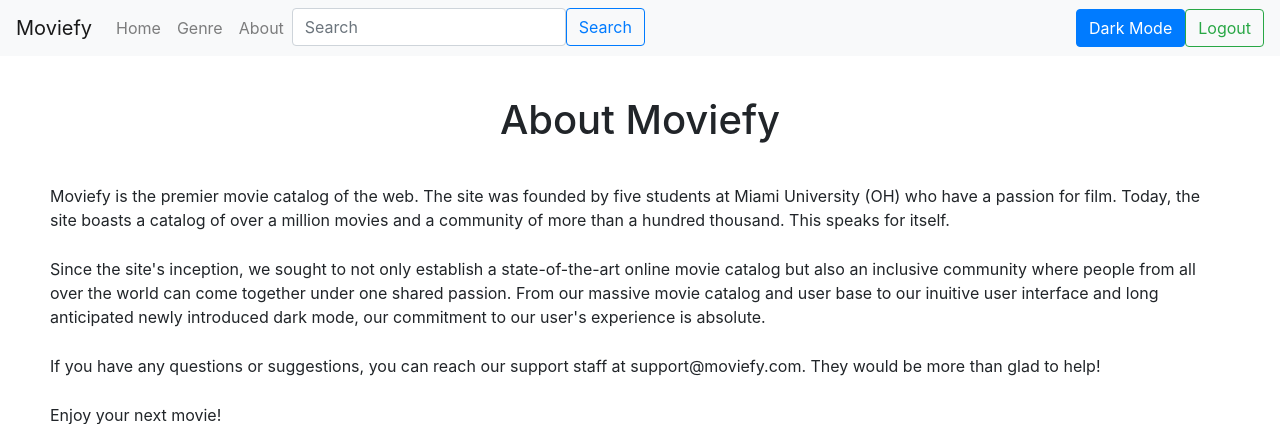
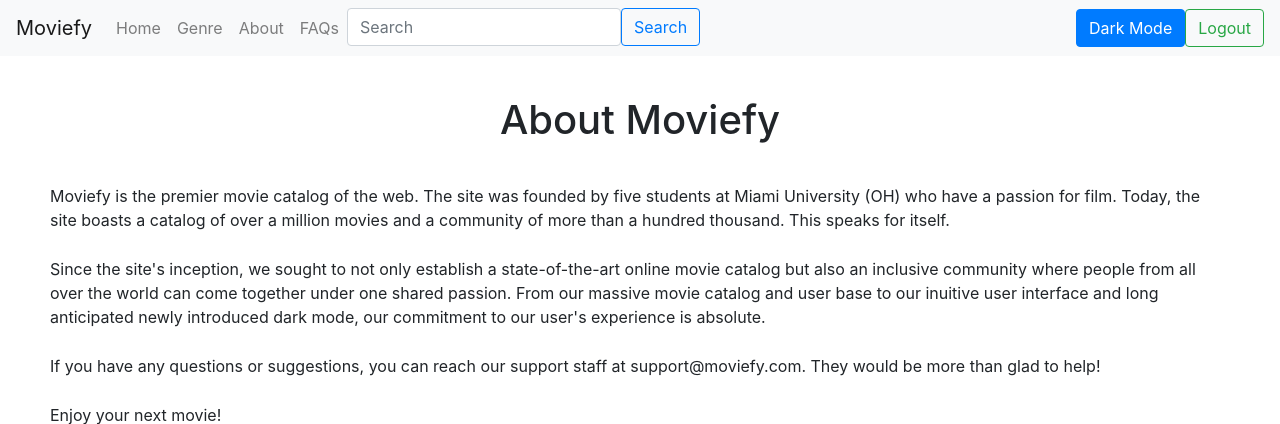
Before and after one commit to jonesn5/Moviefy, a PHP site: page /about.php in a window 1280 px wide. Shown: the top 424 px of the page. Run offline with PHP 8.4, Linux system fonts and the light colour scheme; some libraries are stand-ins or nearby versions.

Commit message:
Updated nav links to include FAQs page

```diff
--- a/about.php
+++ b/about.php
@@ -73,6 +73,9 @@
         <a class="nav-link" href="about.php">About</a>
       </li>
       <li class="nav-item">
+        <a class="nav-link" href="faqs.php">FAQs</a>
+      </li>
+      <li class="nav-item">
         <!-- Search bar -->
         <form class="form-inline" method="post" action="../Functions/search.php">
           <input class="form-control " type="text" name="search" placeholder="Search" aria-label="Search">
--- a/genre.php
+++ b/genre.php
@@ -83,6 +83,9 @@
         <a class="nav-link" href="about.php">About</a>
       </li>
       <li class="nav-item">
+        <a class="nav-link" href="faqs.php">FAQs</a>
+      </li>
+      <li class="nav-item">
         <!-- Search bar -->
         <form class="form-inline" method="post" action="../Functions/search.php">
           <input class="form-control " type="text" name="search" placeholder="Search" aria-label="Search">
--- a/header.php
+++ b/header.php
@@ -21,6 +21,9 @@
       </li>
       <li class="nav-item">
         <a class="nav-link" href="../about.php">About</a>
+      </li>
+      <li class="nav-item">
+        <a class="nav-link" href="../about.php">FAQ</a>
       </li>
       <li class="nav-item">
         <!-- Search bar -->
--- a/index.php
+++ b/index.php
@@ -81,6 +81,9 @@
       </li>
       <li class="nav-item">
         <a class="nav-link" href="about.php">About</a>
+      </li>
+      <li class="nav-item">
+        <a class="nav-link" href="faqs.php">FAQs</a>
       </li>
       <li class="nav-item">
         <!-- Search bar -->
```
